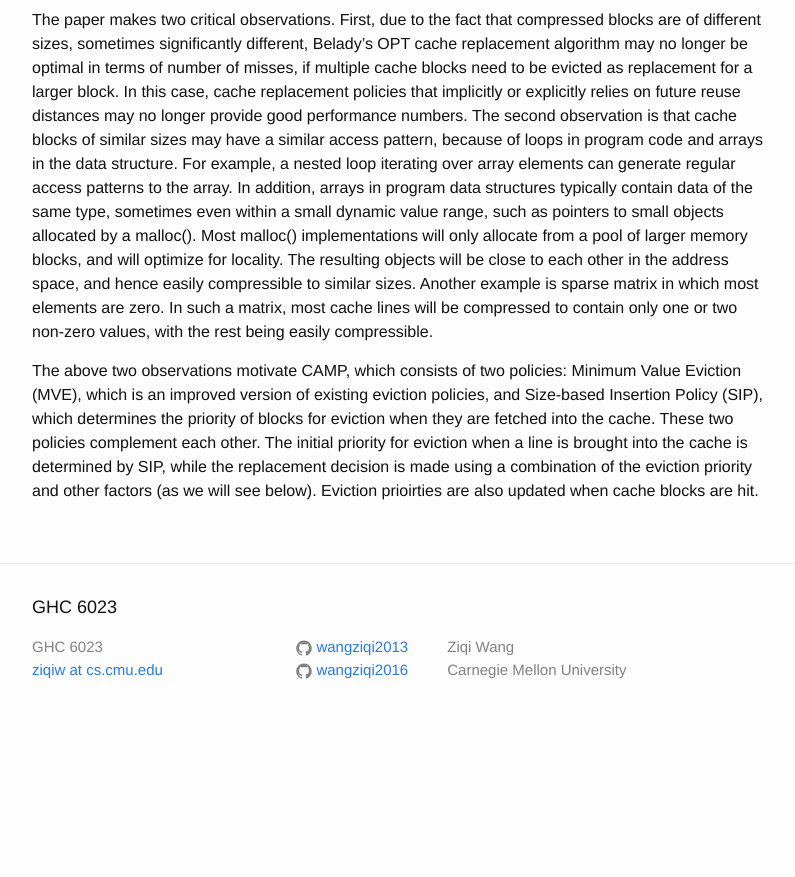
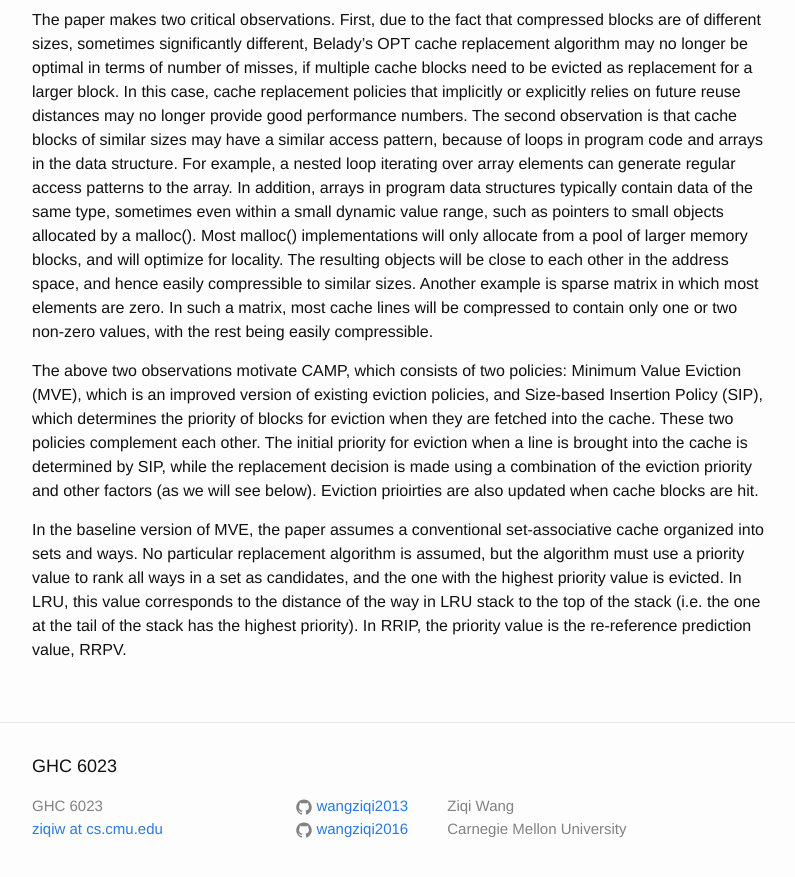
Before and after one commit to wangziqi2013/wangziqi2013.github.io, a Jekyll site: the page built from _posts/2020-06-04-camp.markdown, in a window 1280 px wide and 900 px high, scrolled down 667 px. Shown: the top 877 px of the window, without its empty margins (238-1033 px from the left). Built offline with Jekyll 4.4.1, drawn with Linux system fonts in a browser that asks for light colours; before the commit the page ends 1408 px from its top, so only the background shows below that.

Commit message:
Adding RRIP

```diff
--- a/_posts/2020-06-04-camp.markdown
+++ b/_posts/2020-06-04-camp.markdown
@@ -39,3 +39,9 @@ of blocks for eviction when they are fetched into the cache. These two policies
 for eviction when a line is brought into the cache is determined by SIP, while the replacement decision is made using a
 combination of the eviction priority and other factors (as we will see below). Eviction prioirties are also updated
 when cache blocks are hit.
+
+In the baseline version of MVE, the paper assumes a conventional set-associative cache organized into sets and ways.
+No particular replacement algorithm is assumed, but the algorithm must use a priority value to rank all ways in a set
+as candidates, and the one with the highest priority value is evicted. In LRU, this value corresponds to the distance
+of the way in LRU stack to the top of the stack (i.e. the one at the tail of the stack has the highest priority).
+In RRIP, the priority value is the re-reference prediction value, RRPV.
```
